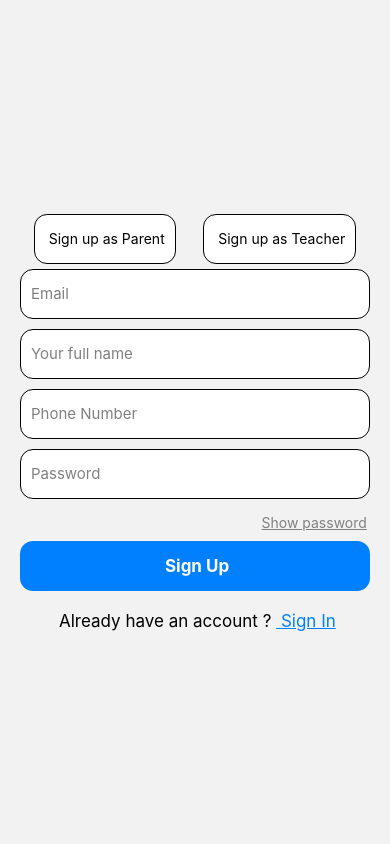
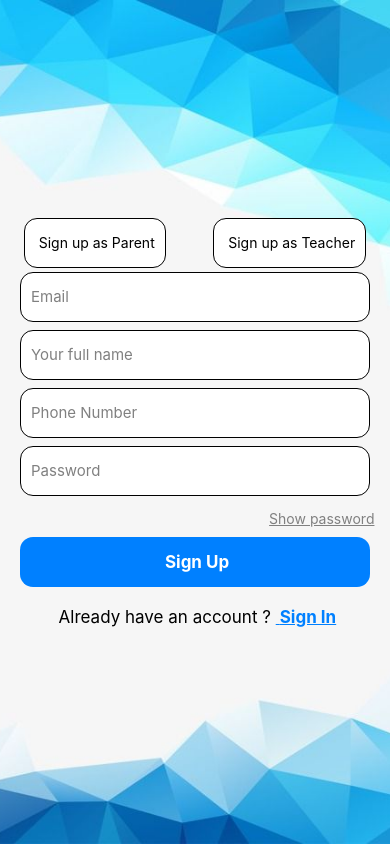
Before and after one commit to nam270903/EduConnect, a React Native app: screen /Signup in a window 390 px wide. Built offline with nearby package versions, Linux system fonts and the light colour scheme; no server answers.

Commit message:
completeUI of log in sign up

```diff
--- a/src/screens/Authentication/Signin.tsx
+++ b/src/screens/Authentication/Signin.tsx
@@ -1,10 +1,14 @@
 import React, {useState} from 'react';
-import { Text, View, StyleSheet, TextInput, ActivityIndicator, TouchableOpacity, Alert, KeyboardAvoidingView, ScrollView } from 'react-native';
+import { Text, View, StyleSheet, TextInput, ActivityIndicator, TouchableOpacity, Alert, KeyboardAvoidingView, ScrollView, Image } from 'react-native';
 import { FIREBASE_AUTH } from '../../../FirebaseConfig';
 import { signInWithEmailAndPassword,} from 'firebase/auth';
 import { useNavigation } from '@react-navigation/native';
 
+
 const Signin = () => {
+    const appIcon = require('../image/icon2-bg.png');
+    const appBg = require('../image/background.jpg');
+
     const navigation = useNavigation<any>();
     const auth = FIREBASE_AUTH;
     const [email, setEmail] = useState('');
@@ -35,6 +39,18 @@ const Signin = () => {
 
     return (
         <View style={styles.container}>
+            <Image
+                style={styles.appBg}
+                source={appBg}/>
+
+            <Image
+                style = {styles.appIcon}
+                source={appIcon}/>
+
+            <Text style = {styles.textLogo}>
+                Edu Connect
+            </Text>
+
             <KeyboardAvoidingView behavior='padding'>
                 {/* Email */}
                 <TextInput
@@ -89,9 +105,9 @@ const Signin = () => {
 
 const styles = StyleSheet.create({
     container: {
-        marginHorizontal: 20,
         flex: 1,
         justifyContent: 'center',
+        backgroundColor:'#ffffff',
     },
 
     input: {
@@ -100,10 +116,11 @@ const styles = StyleSheet.create({
         borderWidth: 1,
         borderRadius: 13,
         padding: 10,
-        backgroundColor:'#fff',
-        fontSize: 15
+        backgroundColor:'#ffffff',
+        fontSize: 15,
+        marginHorizontal: 20,
+    },
 
-    },
     showPasswordButton: {
         marginLeft: '69%',
         color: '#808080',
@@ -112,12 +129,14 @@ const styles = StyleSheet.create({
         marginVertical: 10,
 
     },
+
     signUpButton: {
         textAlign: 'center',
         marginTop: 10,
         color: '#0080FF',
         fontSize: 17,
         textDecorationLine: 'underline',
+        fontWeight:'bold'
 
     },
 
@@ -126,6 +145,7 @@ const styles = StyleSheet.create({
         padding: 15,
         backgroundColor:'#0080FF',
         borderRadius:13,
+        marginHorizontal: 20,
     },
 
     signInButtonText: {
@@ -138,14 +158,35 @@ const styles = StyleSheet.create({
     one: {
         flexDirection: 'row',
         justifyContent: 'center',
-        paddingTop: 10
+        paddingTop: 10,
     },
 
     two: {
         textAlign: 'center',
         marginTop: 10,
-        fontSize: 17
-    }
+        fontSize: 17,
+    },
+
+    appIcon:{
+        width:'40%',
+        height:'30%',
+        alignSelf:'center',
+        marginBottom:50
+    },
+
+    textLogo:{
+        textAlign:'center',
+        paddingVertical:10,
+        fontSize: 30,
+        fontWeight:'bold',
+        color:'#4CC9F0'
+    },
+
+    appBg:{
+        height:'120%',
+        width:'120%',
+        position:'absolute'
+    },
 });
 
 export default Signin;
--- a/src/screens/Authentication/Signup.tsx
+++ b/src/screens/Authentication/Signup.tsx
@@ -1,5 +1,5 @@
 import React, {useState} from 'react';
-import { Text, View, StyleSheet, TextInput, ActivityIndicator, TouchableOpacity, Alert, KeyboardAvoidingView, ScrollView, } from 'react-native';
+import { Text, View, StyleSheet, TextInput, ActivityIndicator, TouchableOpacity, Alert, KeyboardAvoidingView, ScrollView, Image, } from 'react-native';
 import { FIREBASE_AUTH, FIREBASE_DATABASE } from '../../../FirebaseConfig';
 import { createUserWithEmailAndPassword } from 'firebase/auth';
 import { useNavigation } from '@react-navigation/native';
@@ -10,6 +10,9 @@ const Signup = () => {
 
     const auth = FIREBASE_AUTH;
     const database = FIREBASE_DATABASE;
+
+    const appIcon = require('../image/icon2-bg.png');
+    const appBg = require('../image/background.jpg');
 
     const [email, setEmail] = useState('');
     const [password, setPassword] = useState('');
@@ -60,8 +63,11 @@ const Signup = () => {
 
     return (
         <View style={styles.container}>
+            <Image
+                style={styles.appBg}
+                source={appBg}/>
+
             <KeyboardAvoidingView behavior='padding'>
-
                 <View style = {styles.doubleButton}>
 
                     <TouchableOpacity
@@ -83,7 +89,6 @@ const Signup = () => {
                             }}>
                         <Text style={isTeacherButtonPressed ? styles.chosenText : styles.defaultText}> Sign up as Teacher</Text>
                     </TouchableOpacity>
-
                 </View>
 
                 <TextInput
@@ -153,19 +158,20 @@ const Signup = () => {
 
 const styles = StyleSheet.create({
     container: {
-        marginHorizontal: 20,
         flex: 1,
         justifyContent: 'center',
+        backgroundColor:'#ffffff',
     },
 
     input: {
-        marginVertical:5,
+        marginVertical:4,
         height: 50,
         borderWidth: 1,
         borderRadius: 13,
         padding: 10,
-        backgroundColor:'#fff',
-        fontSize: 15
+        backgroundColor:'#ffffff',
+        fontSize: 15,
+        marginHorizontal: 20,
     },
 
     showPasswordButton: {
@@ -182,6 +188,7 @@ const styles = StyleSheet.create({
         color: '#0080FF',
         fontSize: 17,
         textDecorationLine: 'underline',
+        fontWeight:'bold'
     },
 
     signUpButton: {
@@ -189,6 +196,7 @@ const styles = StyleSheet.create({
         padding: 15,
         backgroundColor:'#0080FF',
         borderRadius:13,
+        marginHorizontal: 20,
     },
 
     signUpButtonText: {
@@ -243,6 +251,12 @@ const styles = StyleSheet.create({
         color:'#000000'
     },
 
+    appBg:{
+        height:'100%',
+        width:'100%',
+        position:'absolute'
+    },
+
   });
 
 export default Signup;
```
Also changed, not shown: src/screens/image/background.jpg (added), src/screens/image/icon2-bg.png (added), 1 other file (tests, documents, lock files or other folders).
